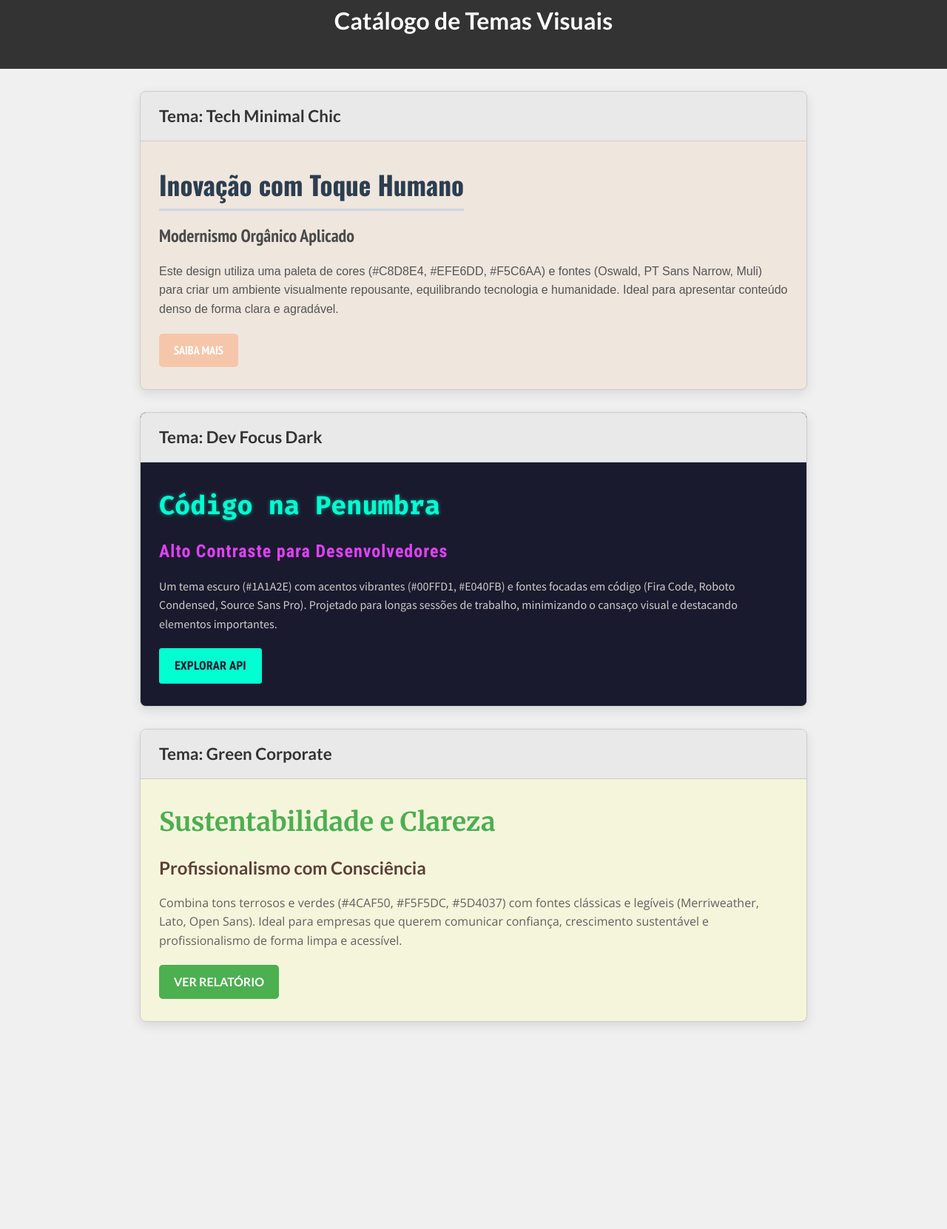
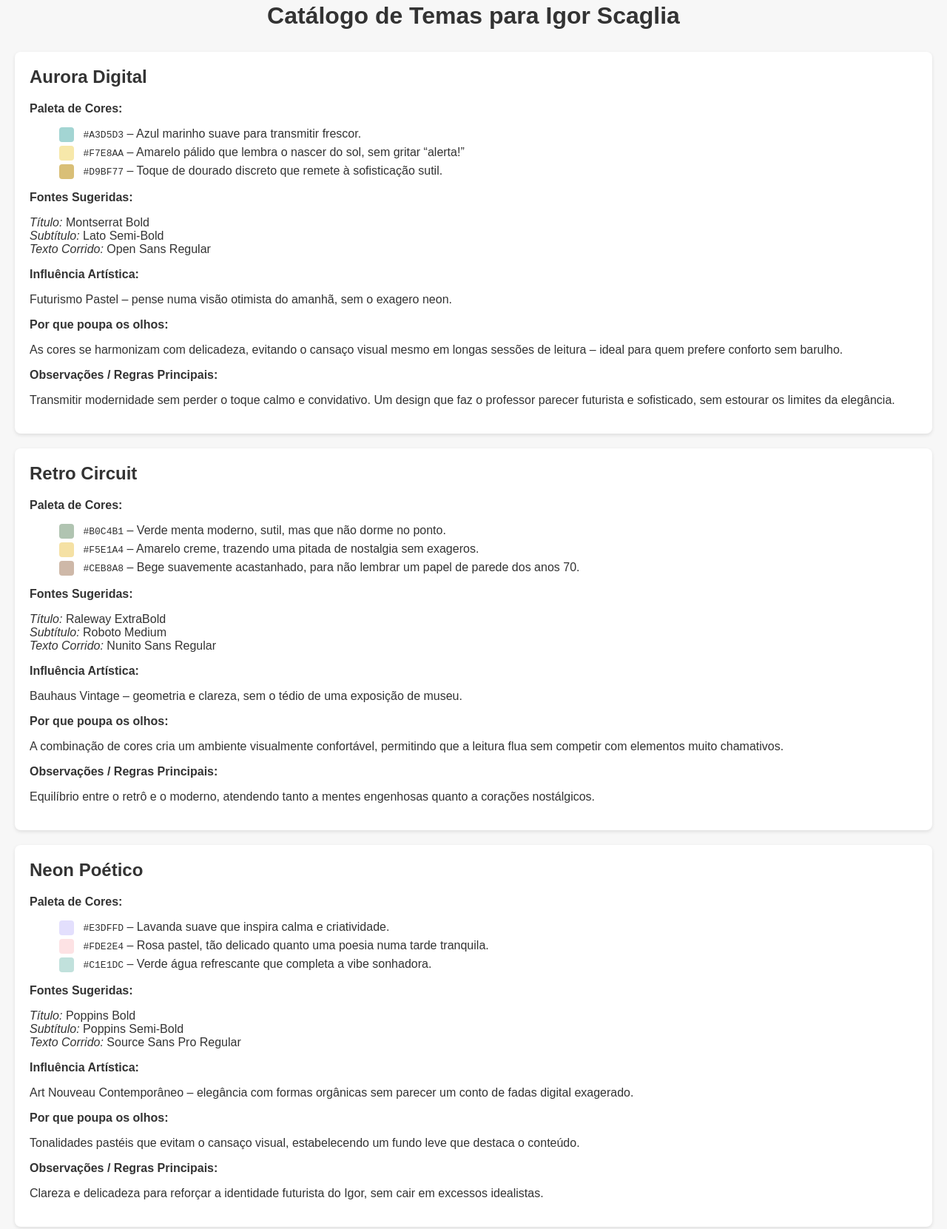
Before and after one commit to igorscaglia/igorscaglia.github.io, a plain HTML site: page index.html in a window 1280 px wide. Shown: the part 38-1699 px from the top of the page at 74% size. Before the commit the page ends 1479 px from the top, so only its background shows below. Drawn offline with nearby package versions, Linux system fonts and the light colour scheme; a web font is replaced by a local one.

Commit message:
Update index.html

```diff
--- a/index.html
+++ b/index.html
@@ -2,292 +2,217 @@
 <html lang="pt-BR">
 <head>
   <meta charset="UTF-8">
-    <meta name="viewport" content="width=device-width, initial-scale=1.0">
-    <title>Catálogo de Temas Visuais</title>
-
-    <link rel="preconnect" href="https://fonts.googleapis.com">
-    <link rel="preconnect" href="https://fonts.gstatic.com" crossorigin>
-    <link href="https://fonts.googleapis.com/css2?family=Muli&family=Oswald:wght@700&family=PT+Sans+Narrow:wght@700&family=Fira+Code:wght@700&family=Roboto+Condensed:wght@700&family=Source+Sans+Pro&family=Merriweather:wght@700&family=Lato:wght@700&family=Open+Sans&display=swap" rel="stylesheet">
-
+  <meta name="viewport" content="width=device-width, initial-scale=1">
+  <title>Catálogo de Temas - Igor Scaglia</title>
   <style>
-        /* Reset Básico e Estilos Globais */
-        body, h1, h2, h3, h4, p, a, button {
+    body {
+      font-family: Arial, sans-serif;
+      background-color: #f7f7f7;
       margin: 0;
-            padding: 0;
-            box-sizing: border-box;
-            line-height: 1.6;
-        }
-
-        body {
-            font-family: sans-serif; /* Fonte padrão genérica para o corpo fora dos temas */
-            background-color: #f0f0f0; /* Fundo neutro para a página do catálogo */
-            padding-bottom: 30px;
-        }
-
-        .catalog-title {
-            text-align: center;
-            padding: 40px 20px;
-            background-color: #333;
-            color: #fff;
-            margin-bottom: 30px;
-            font-family: 'Lato', sans-serif; /* Usando uma fonte neutra para o título do catálogo */
-        }
-
-        /* Estilos para cada bloco de preview de tema */
-        .theme-preview {
-            max-width: 900px;
-            margin: 0 auto 30px auto; /* Centraliza e adiciona espaço abaixo */
-            border: 1px solid #ccc;
-            border-radius: 8px;
-            overflow: hidden; /* Garante que fundos e bordas funcionem bem */
-            box-shadow: 0 5px 15px rgba(0,0,0,0.1);
-        }
-
-        .theme-header {
-            padding: 15px 25px;
-            background-color: #e9e9e9; /* Fundo neutro para o nome do tema */
-            border-bottom: 1px solid #ccc;
-        }
-
-        .theme-header h2 {
-            font-size: 1.4em;
-            font-family: 'Lato', sans-serif;
+      padding: 20px;
       color: #333;
     }
-
-        .theme-content {
-            padding: 30px 25px;
+    h1 {
+      text-align: center;
+      margin-bottom: 30px;
     }
-
-        /* --- ESTILOS DO TEMA 1: Tech Minimal Chic --- */
-        .theme-tech-minimal-chic {
-            background-color: #EFE6DD; /* Bege Suave - Fundo principal do tema */
-            color: #333;
-            font-family: 'Muli', sans-serif; /* Fonte padrão do tema */
+    .theme-card {
+      background: #fff;
+      border-radius: 8px;
+      padding: 20px;
+      margin-bottom: 20px;
+      box-shadow: 0 2px 5px rgba(0,0,0,0.1);
     }
-
-        .theme-tech-minimal-chic .theme-title {
-            font-family: 'Oswald', sans-serif; /* Fonte Título */
-            font-weight: 700; /* Bold */
-            font-size: 2.2em;
-            color: #2c3e50;
-            margin-bottom: 15px;
-            border-bottom: 3px solid #C8D8E4; /* Azul Gelo como detalhe */
-            padding-bottom: 5px;
-            display: inline-block;
+    .theme-card h2 {
+      margin-top: 0;
     }
-
-        .theme-tech-minimal-chic .theme-subtitle {
-            font-family: 'PT Sans Narrow', sans-serif; /* Fonte Subtítulo */
-            font-weight: 700; /* Semi-Bold (usando Bold 700) */
-            font-size: 1.5em;
-            color: #4a4a4a;
+    .section {
       margin-bottom: 15px;
     }
-
-        .theme-tech-minimal-chic .theme-body-text {
-            font-family: 'Muli', sans-serif; /* Fonte Texto Corrido */
-            font-weight: 400; /* Regular */
-            font-size: 1em;
-            color: #555;
-            margin-bottom: 20px;
+    .section strong {
+      display: block;
+      margin-bottom: 5px;
     }
-
-        .theme-tech-minimal-chic .theme-button {
+    .color-swatch {
       display: inline-block;
-            background-color: #F5C6AA; /* Pêssego Delicado */
-            color: #FFFFFF;
-            padding: 10px 20px;
-            font-family: 'PT Sans Narrow', sans-serif;
-            font-weight: 700;
-            font-size: 1em;
-            text-decoration: none;
-            border-radius: 5px;
-            transition: background-color 0.3s ease;
-            border: none;
-            cursor: pointer;
-            text-transform: uppercase;
+      width: 20px;
+      height: 20px;
+      border-radius: 4px;
+      margin-right: 8px;
+      vertical-align: middle;
     }
-        .theme-tech-minimal-chic .theme-button:hover {
-            background-color: #e8b99f;
+    .colors-list li {
+      list-style: none;
+      margin-bottom: 5px;
     }
-
-        /* --- ESTILOS DO TEMA 2: Dev Focus Dark (Exemplo Fictício) --- */
-        .theme-dev-focus-dark {
-            background-color: #1A1A2E; /* Fundo escuro */
-            color: #EAEAEA; /* Texto claro */
-            font-family: 'Source Sans Pro', sans-serif; /* Fonte padrão do tema */
+    footer {
+      text-align: center;
+      margin-top: 40px;
+      font-size: 0.9em;
+      color: #777;
     }
-
-        .theme-dev-focus-dark .theme-title {
-            font-family: 'Fira Code', monospace; /* Fonte Título (monoespaçada) */
-            font-weight: 700; /* Bold */
-            font-size: 2.2em;
-            color: #00FFD1; /* Acento neon brilhante */
-            margin-bottom: 15px;
-            text-shadow: 0 0 5px rgba(0, 255, 209, 0.5);
-        }
-
-        .theme-dev-focus-dark .theme-subtitle {
-            font-family: 'Roboto Condensed', sans-serif; /* Fonte Subtítulo */
-            font-weight: 700; /* Bold */
-            font-size: 1.5em;
-            color: #E040FB; /* Acento secundário (magenta/roxo) */
-            margin-bottom: 15px;
-            letter-spacing: 1px;
-        }
-
-        .theme-dev-focus-dark .theme-body-text {
-            font-family: 'Source Sans Pro', sans-serif; /* Fonte Texto Corrido */
-            font-weight: 400; /* Regular */
-            font-size: 1em;
-            color: #cccccc; /* Cinza claro para texto corrido */
-            margin-bottom: 20px;
-        }
-
-        .theme-dev-focus-dark .theme-button {
-            display: inline-block;
-            background-color: #00FFD1; /* Acento principal */
-            color: #1A1A2E; /* Texto escuro no botão claro */
-            padding: 10px 20px;
-            font-family: 'Roboto Condensed', sans-serif;
-            font-weight: 700;
-            font-size: 1em;
-            text-decoration: none;
-            border-radius: 3px;
-            transition: all 0.3s ease;
-            border: 1px solid #00FFD1;
-            cursor: pointer;
-            text-transform: uppercase;
-        }
-        .theme-dev-focus-dark .theme-button:hover {
-            background-color: #1A1A2E;
-            color: #00FFD1;
-            box-shadow: 0 0 10px rgba(0, 255, 209, 0.7);
-        }
-
-        /* --- ESTILOS DO TEMA 3: Green Corporate (Exemplo Fictício) --- */
-        .theme-green-corporate {
-            background-color: #F5F5DC; /* Fundo Bege Claro (quase branco) */
-            color: #5D4037; /* Marrom escuro para texto principal */
-            font-family: 'Open Sans', sans-serif; /* Fonte padrão do tema */
-        }
-
-        .theme-green-corporate .theme-title {
-            font-family: 'Merriweather', serif; /* Fonte Título (serifada) */
-            font-weight: 700; /* Bold */
-            font-size: 2.2em;
-            color: #4CAF50; /* Verde principal */
-            margin-bottom: 15px;
-        }
-
-        .theme-green-corporate .theme-subtitle {
-            font-family: 'Lato', sans-serif; /* Fonte Subtítulo */
-            font-weight: 700; /* Bold */
-            font-size: 1.5em;
-            color: #5D4037; /* Marrom escuro */
-            margin-bottom: 15px;
-        }
-
-        .theme-green-corporate .theme-body-text {
-            font-family: 'Open Sans', sans-serif; /* Fonte Texto Corrido */
-            font-weight: 400; /* Regular */
-            font-size: 1em;
-            color: #616161; /* Cinza escuro para corpo */
-            margin-bottom: 20px;
-        }
-
-        .theme-green-corporate .theme-button {
-            display: inline-block;
-            background-color: #4CAF50; /* Verde principal */
-            color: #FFFFFF; /* Texto branco */
-            padding: 10px 20px;
-            font-family: 'Lato', sans-serif;
-            font-weight: 700;
-            font-size: 1em;
-            text-decoration: none;
-            border-radius: 5px;
-            transition: background-color 0.3s ease;
-            border: none;
-            cursor: pointer;
-            text-transform: uppercase;
-        }
-        .theme-green-corporate .theme-button:hover {
-            background-color: #388E3C; /* Verde mais escuro no hover */
-        }
-
-        /* Responsividade Básica */
-        @media (max-width: 768px) {
-            .catalog-title {
-                font-size: 1.8em;
-            }
-            .theme-preview {
-                 margin-left: 15px;
-                 margin-right: 15px;
-            }
-            .theme-content {
-                 padding: 20px 15px;
-            }
-             /* Ajustar tamanhos de fonte dentro dos temas se necessário */
-            .theme-tech-minimal-chic .theme-title,
-            .theme-dev-focus-dark .theme-title,
-            .theme-green-corporate .theme-title {
-                font-size: 1.8em;
-            }
-             .theme-tech-minimal-chic .theme-subtitle,
-            .theme-dev-focus-dark .theme-subtitle,
-            .theme-green-corporate .theme-subtitle {
-                font-size: 1.3em;
-            }
-        }
-
   </style>
 </head>
 <body>
+  <h1>Catálogo de Temas para Igor Scaglia</h1>
 
-    <h1 class="catalog-title">Catálogo de Temas Visuais</h1>
+  <!-- Esquema #1 -->
+  <div class="theme-card">
+    <h2>Aurora Digital</h2>
+    <div class="section">
+      <strong>Paleta de Cores:</strong>
+      <ul class="colors-list">
+        <li><span class="color-swatch" style="background-color: #A3D5D3;"></span> <code>#A3D5D3</code> – Azul marinho suave para transmitir frescor.</li>
+        <li><span class="color-swatch" style="background-color: #F7E8AA;"></span> <code>#F7E8AA</code> – Amarelo pálido que lembra o nascer do sol, sem gritar “alerta!”</li>
+        <li><span class="color-swatch" style="background-color: #D9BF77;"></span> <code>#D9BF77</code> – Toque de dourado discreto que remete à sofisticação sutil.</li>
+      </ul>
+    </div>
+    <div class="section">
+      <strong>Fontes Sugeridas:</strong>
+      <p><em>Título:</em> Montserrat Bold<br>
+         <em>Subtítulo:</em> Lato Semi-Bold<br>
+         <em>Texto Corrido:</em> Open Sans Regular</p>
+    </div>
+    <div class="section">
+      <strong>Influência Artística:</strong>
+      <p>Futurismo Pastel – pense numa visão otimista do amanhã, sem o exagero neon.</p>
+    </div>
+    <div class="section">
+      <strong>Por que poupa os olhos:</strong>
+      <p>As cores se harmonizam com delicadeza, evitando o cansaço visual mesmo em longas sessões de leitura – ideal para quem prefere conforto sem barulho.</p>
+    </div>
+    <div class="section">
+      <strong>Observações / Regras Principais:</strong>
+      <p>Transmitir modernidade sem perder o toque calmo e convidativo. Um design que faz o professor parecer futurista e sofisticado, sem estourar os limites da elegância.</p>
+    </div>
+  </div>
 
-    <section class="theme-preview theme-tech-minimal-chic">
-        <header class="theme-header">
-            <h2>Tema: Tech Minimal Chic</h2>
-        </header>
-        <div class="theme-content">
-            <h3 class="theme-title">Inovação com Toque Humano</h3>
-            <h4 class="theme-subtitle">Modernismo Orgânico Aplicado</h4>
-            <p class="theme-body-text">
-                Este design utiliza uma paleta de cores (#C8D8E4, #EFE6DD, #F5C6AA) e fontes (Oswald, PT Sans Narrow, Muli) para criar um ambiente visualmente repousante, equilibrando tecnologia e humanidade. Ideal para apresentar conteúdo denso de forma clara e agradável.
-            </p>
-            <button class="theme-button">Saiba Mais</button>
+  <!-- Esquema #2 -->
+  <div class="theme-card">
+    <h2>Retro Circuit</h2>
+    <div class="section">
+      <strong>Paleta de Cores:</strong>
+      <ul class="colors-list">
+        <li><span class="color-swatch" style="background-color: #B0C4B1;"></span> <code>#B0C4B1</code> – Verde menta moderno, sutil, mas que não dorme no ponto.</li>
+        <li><span class="color-swatch" style="background-color: #F5E1A4;"></span> <code>#F5E1A4</code> – Amarelo creme, trazendo uma pitada de nostalgia sem exageros.</li>
+        <li><span class="color-swatch" style="background-color: #CEB8A8;"></span> <code>#CEB8A8</code> – Bege suavemente acastanhado, para não lembrar um papel de parede dos anos 70.</li>
+      </ul>
     </div>
-    </section>
+    <div class="section">
+      <strong>Fontes Sugeridas:</strong>
+      <p><em>Título:</em> Raleway ExtraBold<br>
+         <em>Subtítulo:</em> Roboto Medium<br>
+         <em>Texto Corrido:</em> Nunito Sans Regular</p>
+    </div>
+    <div class="section">
+      <strong>Influência Artística:</strong>
+      <p>Bauhaus Vintage – geometria e clareza, sem o tédio de uma exposição de museu.</p>
+    </div>
+    <div class="section">
+      <strong>Por que poupa os olhos:</strong>
+      <p>A combinação de cores cria um ambiente visualmente confortável, permitindo que a leitura flua sem competir com elementos muito chamativos.</p>
+    </div>
+    <div class="section">
+      <strong>Observações / Regras Principais:</strong>
+      <p>Equilíbrio entre o retrô e o moderno, atendendo tanto a mentes engenhosas quanto a corações nostálgicos.</p>
+    </div>
+  </div>
 
-    <section class="theme-preview theme-dev-focus-dark">
-        <header class="theme-header">
-            <h2>Tema: Dev Focus Dark</h2>
-        </header>
-        <div class="theme-content">
-            <h3 class="theme-title">Código na Penumbra</h3>
-            <h4 class="theme-subtitle">Alto Contraste para Desenvolvedores</h4>
-            <p class="theme-body-text">
-                Um tema escuro (#1A1A2E) com acentos vibrantes (#00FFD1, #E040FB) e fontes focadas em código (Fira Code, Roboto Condensed, Source Sans Pro). Projetado para longas sessões de trabalho, minimizando o cansaço visual e destacando elementos importantes.
-            </p>
-            <button class="theme-button">Explorar API</button>
+  <!-- Esquema #3 -->
+  <div class="theme-card">
+    <h2>Neon Poético</h2>
+    <div class="section">
+      <strong>Paleta de Cores:</strong>
+      <ul class="colors-list">
+        <li><span class="color-swatch" style="background-color: #E3DFFD;"></span> <code>#E3DFFD</code> – Lavanda suave que inspira calma e criatividade.</li>
+        <li><span class="color-swatch" style="background-color: #FDE2E4;"></span> <code>#FDE2E4</code> – Rosa pastel, tão delicado quanto uma poesia numa tarde tranquila.</li>
+        <li><span class="color-swatch" style="background-color: #C1E1DC;"></span> <code>#C1E1DC</code> – Verde água refrescante que completa a vibe sonhadora.</li>
+      </ul>
     </div>
-    </section>
+    <div class="section">
+      <strong>Fontes Sugeridas:</strong>
+      <p><em>Título:</em> Poppins Bold<br>
+         <em>Subtítulo:</em> Poppins Semi-Bold<br>
+         <em>Texto Corrido:</em> Source Sans Pro Regular</p>
+    </div>
+    <div class="section">
+      <strong>Influência Artística:</strong>
+      <p>Art Nouveau Contemporâneo – elegância com formas orgânicas sem parecer um conto de fadas digital exagerado.</p>
+    </div>
+    <div class="section">
+      <strong>Por que poupa os olhos:</strong>
+      <p>Tonalidades pastéis que evitam o cansaço visual, estabelecendo um fundo leve que destaca o conteúdo.</p>
+    </div>
+    <div class="section">
+      <strong>Observações / Regras Principais:</strong>
+      <p>Clareza e delicadeza para reforçar a identidade futurista do Igor, sem cair em excessos idealistas.</p>
+    </div>
+  </div>
 
-    <section class="theme-preview theme-green-corporate">
-        <header class="theme-header">
-            <h2>Tema: Green Corporate</h2>
-        </header>
-        <div class="theme-content">
-            <h3 class="theme-title">Sustentabilidade e Clareza</h3>
-            <h4 class="theme-subtitle">Profissionalismo com Consciência</h4>
-            <p class="theme-body-text">
-                Combina tons terrosos e verdes (#4CAF50, #F5F5DC, #5D4037) com fontes clássicas e legíveis (Merriweather, Lato, Open Sans). Ideal para empresas que querem comunicar confiança, crescimento sustentável e profissionalismo de forma limpa e acessível.
-            </p>
-            <button class="theme-button">Ver Relatório</button>
+  <!-- Esquema #4 -->
+  <div class="theme-card">
+    <h2>Sutileza Analógica</h2>
+    <div class="section">
+      <strong>Paleta de Cores:</strong>
+      <ul class="colors-list">
+        <li><span class="color-swatch" style="background-color: #DDE0C8;"></span> <code>#DDE0C8</code> – Verde oliva suave com um toque orgânico, sem parecer rural demais.</li>
+        <li><span class="color-swatch" style="background-color: #F4F1BB;"></span> <code>#F4F1BB</code> – Amarelo manteiga reconfortante, como um bom café numa manhã de trabalho.</li>
+        <li><span class="color-swatch" style="background-color: #B1A7A6;"></span> <code>#B1A7A6</code> – Cinza topo de linha, garantindo estabilidade sem a frieza do preto tradicional.</li>
+      </ul>
     </div>
-    </section>
+    <div class="section">
+      <strong>Fontes Sugeridas:</strong>
+      <p><em>Título:</em> Merriweather Bold<br>
+         <em>Subtítulo:</em> Merriweather Sans Medium<br>
+         <em>Texto Corrido:</em> Lora Regular</p>
+    </div>
+    <div class="section">
+      <strong>Influência Artística:</strong>
+      <p>Pintura Impressionista – sutileza e leveza dos toques coloridos de Monet, agora no digital.</p>
+    </div>
+    <div class="section">
+      <strong>Por que poupa os olhos:</strong>
+      <p>Contrastes calculados que reduzem a fadiga ocular, perfeito para longas sessões de leitura e codificação.</p>
+    </div>
+    <div class="section">
+      <strong>Observações / Regras Principais:</strong>
+      <p>Um equilíbrio entre tradição e modernidade, agradando a uma audiência heterogênea que valoriza estética e funcionalidade.</p>
+    </div>
+  </div>
 
+  <!-- Esquema #5 -->
+  <div class="theme-card">
+    <h2>Tech Minimal Chic</h2>
+    <div class="section">
+      <strong>Paleta de Cores:</strong>
+      <ul class="colors-list">
+        <li><span class="color-swatch" style="background-color: #C8D8E4;"></span> <code>#C8D8E4</code> – Azul gelo refrescante que foge do clichê dos dashboards.</li>
+        <li><span class="color-swatch" style="background-color: #EFE6DD;"></span> <code>#EFE6DD</code> – Bege suave, convidativo e longe dos minimalismos frios.</li>
+        <li><span class="color-swatch" style="background-color: #F5C6AA;"></span> <code>#F5C6AA</code> – Pêssego delicado para um toque humano e sofisticado.</li>
+      </ul>
+    </div>
+    <div class="section">
+      <strong>Fontes Sugeridas:</strong>
+      <p><em>Título:</em> Oswald Bold<br>
+         <em>Subtítulo:</em> PT Sans Narrow Semi-Bold<br>
+         <em>Texto Corrido:</em> Muli Regular</p>
+    </div>
+    <div class="section">
+      <strong>Influência Artística:</strong>
+      <p>Modernismo Orgânico – a confluência entre tecnologia e humanidade, longe do padrão “ultra limpo”.</p>
+    </div>
+    <div class="section">
+      <strong>Por que poupa os olhos:</strong>
+      <p>Design pensado para evitar a fadiga visual, permitindo um ambiente tranquilo para absorver conteúdos densos sem aborrecimentos.</p>
+    </div>
+    <div class="section">
+      <strong>Observações / Regras Principais:</strong>
+      <p>Equilíbrio entre rigor técnico e charme estético, posicionando Igor como referência inovadora sem deixar o “code blue” dominar.</p>
+    </div>
+  </div>
+
+  <footer>
+    Catálogo de Temas para Igor Scaglia — Inspiração e conforto para mentes brilhantes com um toque de sarcasmo.
+  </footer>
 </body>
 </html>
```
Lines whose indentation alone changed are shown as unchanged.
